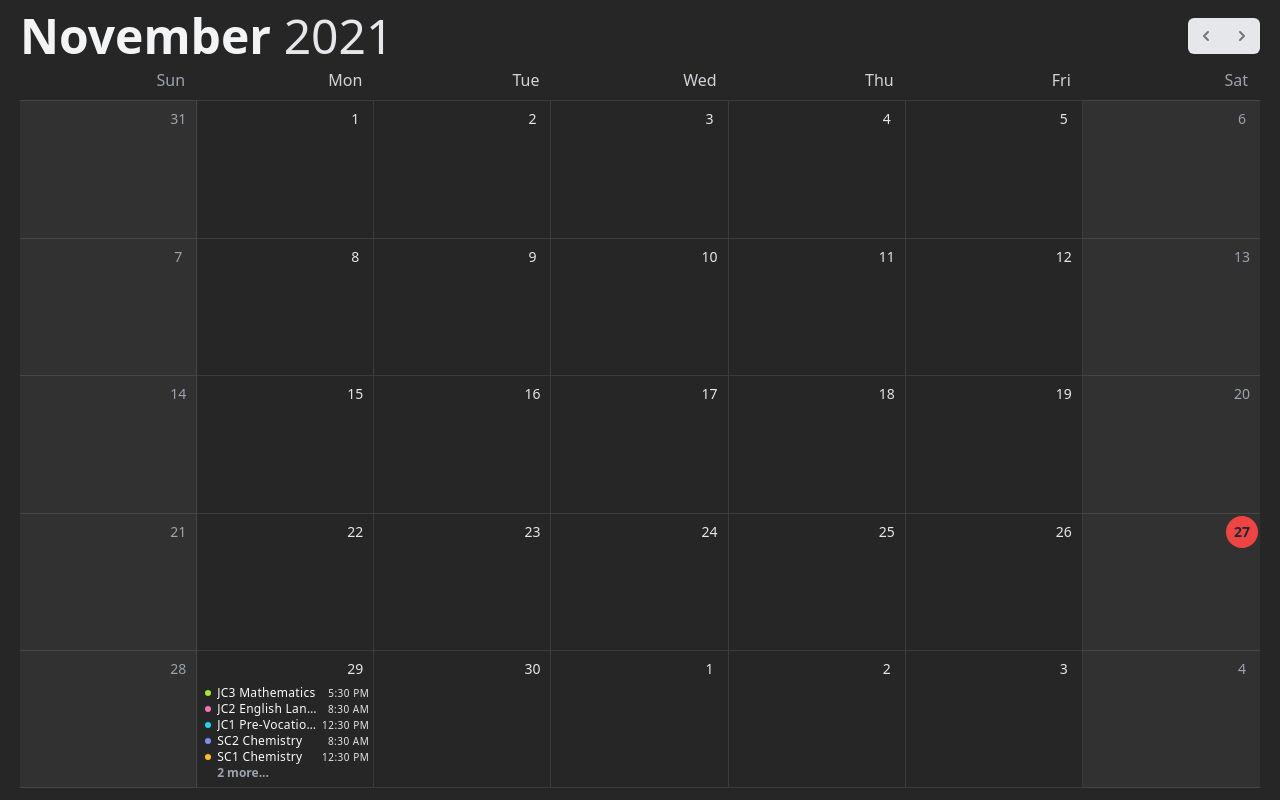
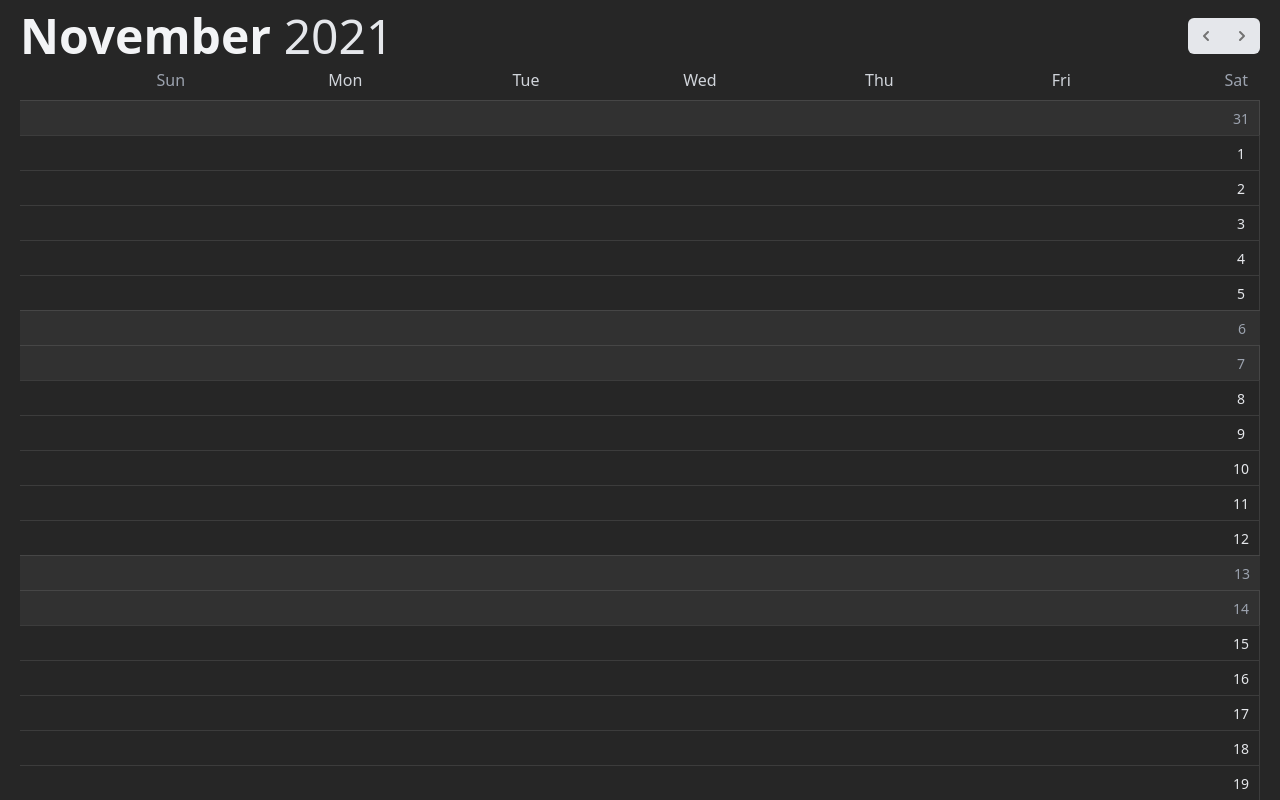
Before and after one commit to iammola/cbt, a Next.js app: page /calendar in a window 1280 px wide. Built offline with nearby package versions, Linux system fonts and the light colour scheme.

Commit message:
added `w-full` to calendar body

```diff
--- a/pages/calendar.tsx
+++ b/pages/calendar.tsx
@@ -53,7 +53,6 @@ const Calendar: NextPage = () => {
                             </span>
                         ))}
                     </div>
-                    <div className="grid grid-cols-7 grid-rows-[repeat(5,calc(100%/5))] grow">
                         <div className="flex flex-col justify-start items-end w-full border-t border-r border-white/10 text-gray-400 bg-white/5 pt-1.5 pr-1">
                             <span className="flex items-center justify-center w-8 h-8 shrink-0 -mt-1 -mr-0.5 text-sm text-center rounded-full">
                                 31
@@ -203,6 +202,7 @@ const Calendar: NextPage = () => {
                             <span className="flex items-center justify-center w-8 h-8 shrink-0 -mt-1 -mr-0.5 text-sm text-center rounded-full">
                                 29
                             </span>
+                    <div className="grid grid-cols-7 grid-rows-[repeat(5,calc(100%/5))] grow w-full">
                             <div className="flex flex-col items-start justify-start grow w-full pl-2">
                                 <div className="flex items-center justify-start gap-1.5 w-full">
                                     <span
```
